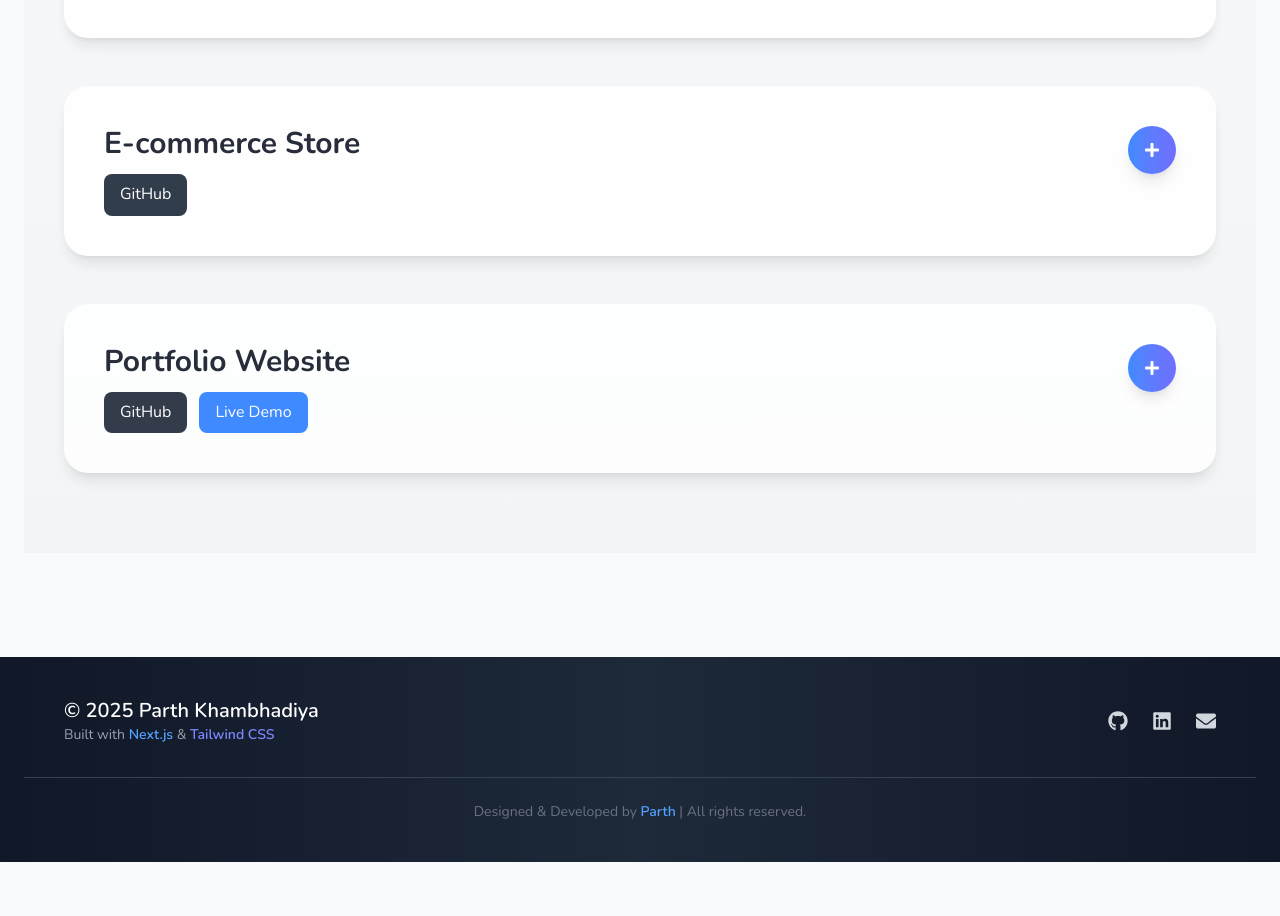
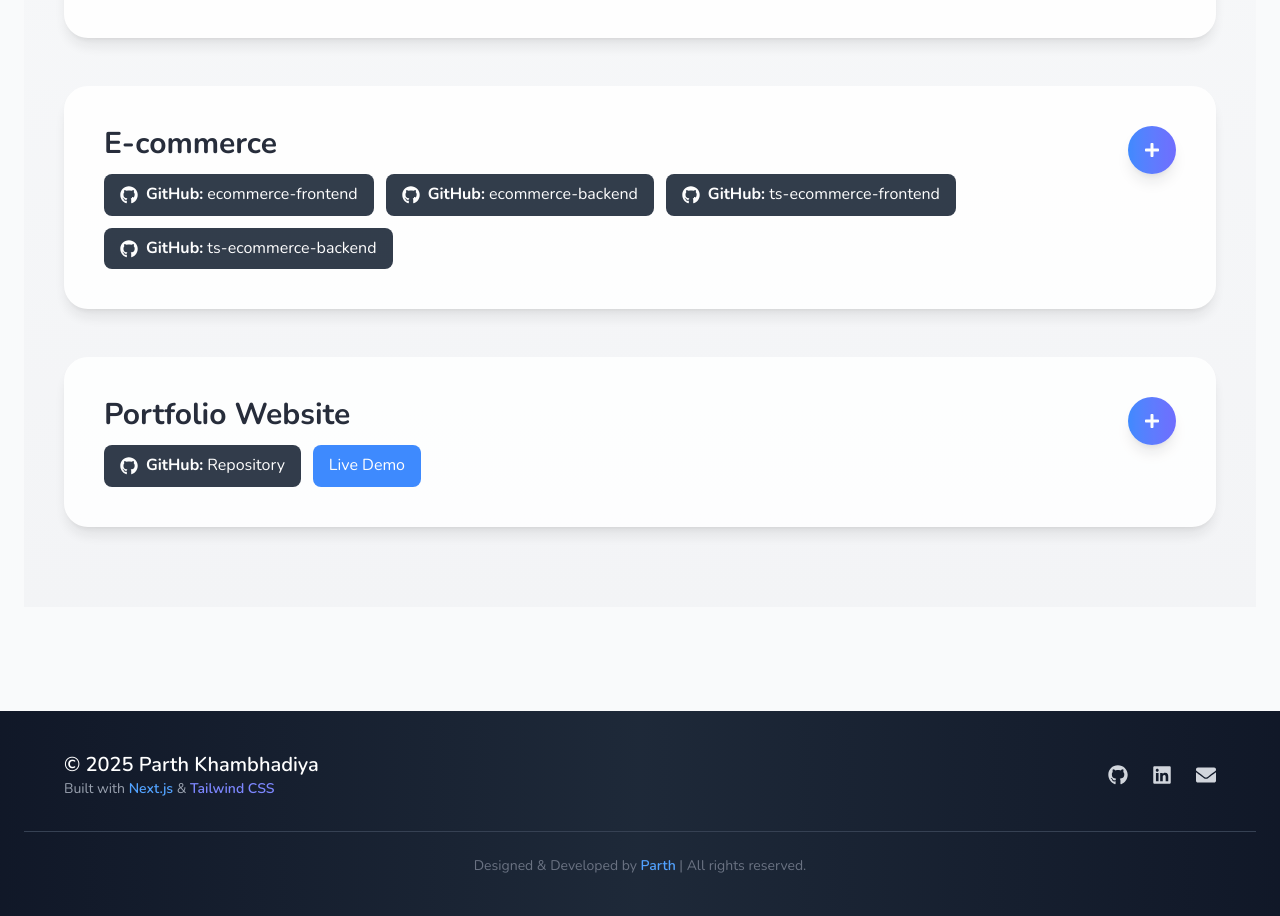
Before and after one commit to CodeBy-ParthKhambhadiya/parth-portfolio, a Next.js app: page /projects in a window 1280 px wide. Shown: the part 821-1737 px from the top of the page. Before the commit the page ends 1683 px from the top, so only its background shows below. Built offline with nearby package versions, Linux system fonts and the light colour scheme.

Commit message:
added code for new project

```diff
--- a/src/app/projects/page.tsx
+++ b/src/app/projects/page.tsx
@@ -3,13 +3,14 @@
 import React, { JSX, useState } from "react";
 import { FaPlus, FaMinus } from "react-icons/fa";
 import { AnimatePresence, motion } from 'framer-motion';
-
+import { FaGithub } from "react-icons/fa";
 interface Project {
   title: string;
   github?: string; // optional GitHub link
   live?: string;
   description: string;
   details?: JSX.Element;
+  githubLinks?: { label: string; url: string }[]; // optional array of GitHub links with labels
 }
 
 export default function ProjectsPage() {
@@ -198,8 +199,15 @@ export default function ProjectsPage() {
       ),
     },
     {
-      title: "E-commerce Store",
-      github: "https://github.com/CodeBy-ParthKhambhadiya/ts-ecommerce-backend",
+      title: "E-commerce",
+      github: "",
+      githubLinks: [
+
+        { label: "ecommerce-frontend", url: "https://github.com/CodeBy-ParthKhambhadiya/ecommerce-frontend" },
+        { label: "ecommerce-backend", url: "https://github.com/CodeBy-ParthKhambhadiya/ecommerce-backend" },
+        { label: "ts-ecommerce-frontend", url: "https://github.com/CodeBy-ParthKhambhadiya/ts-ecommerce-frontend" },
+        { label: "ts-ecommerce-backend", url: "https://github.com/CodeBy-ParthKhambhadiya/ts-ecommerce-backend" },
+      ],
       live: "",
       description: "An online store with product listings, shopping cart, and checkout functionality using React.",
       details: (
@@ -325,11 +333,29 @@ export default function ProjectsPage() {
                         href={project.github}
                         target="_blank"
                         rel="noopener noreferrer"
-                        className="px-4 py-2 bg-gray-800 text-white rounded-lg hover:bg-gray-900 transition"
+                        className="flex items-center gap-2 px-4 py-2 bg-gray-800 text-white rounded-lg hover:bg-gray-900 transition"
                       >
-                        GitHub
+                        <FaGithub className="text-lg" />
+                        <span>
+                          <strong>GitHub:</strong> Repository
+                        </span>
                       </a>
                     )}
+
+                    {project.githubLinks?.map((link, i) => (
+                      <a
+                        key={i}
+                        href={link.url}
+                        target="_blank"
+                        rel="noopener noreferrer"
+                        className="flex items-center gap-2 px-4 py-2 bg-gray-800 text-white rounded-lg hover:bg-gray-900 transition"
+                      >
+                        <FaGithub className="text-lg" />
+                        <span>
+                          <strong>GitHub:</strong> {link.label}
+                        </span>
+                      </a>
+                    ))}
                     {project.live && (
                       <a
                         href={project.live}
```
